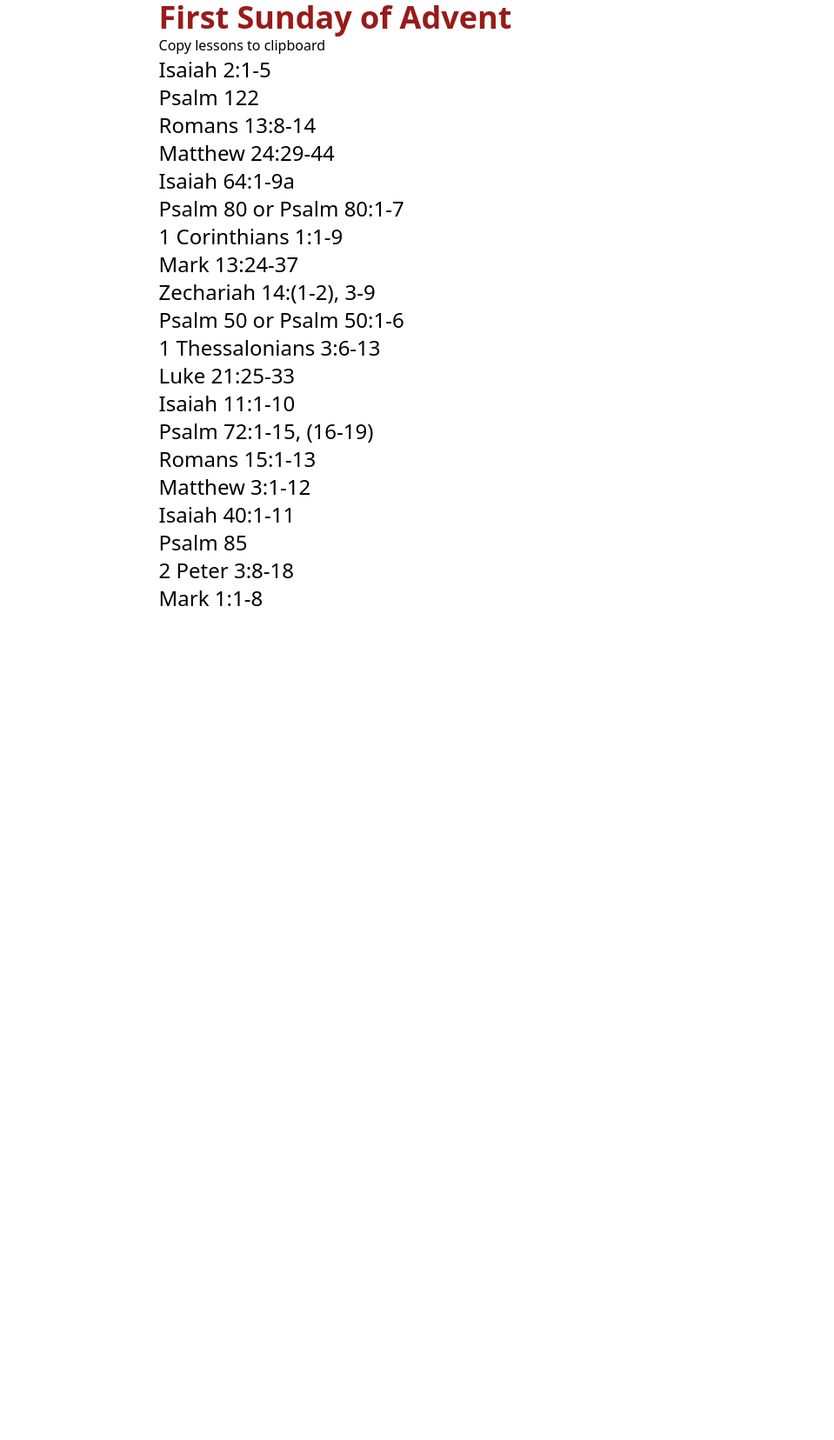
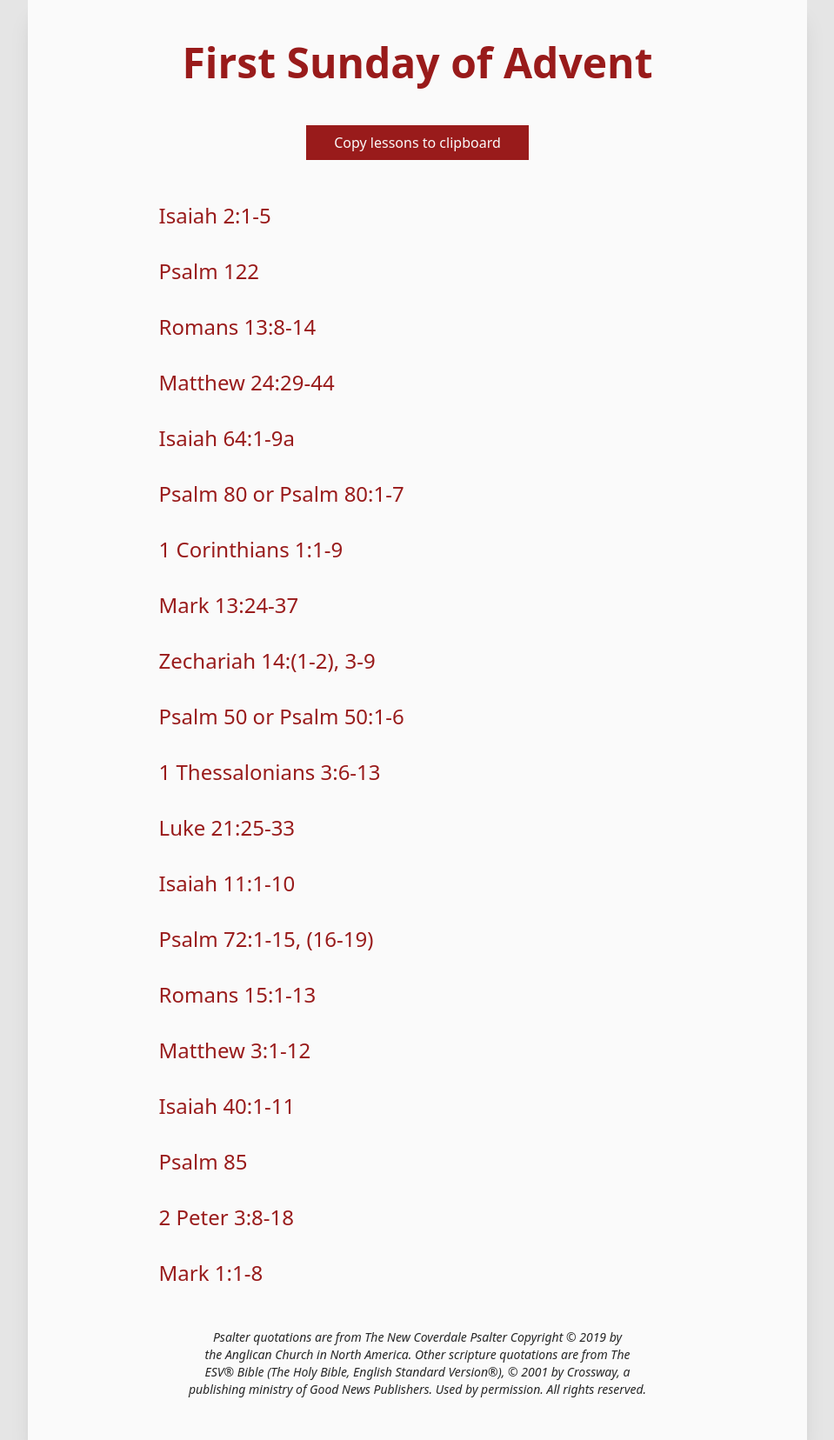
Before and after one commit to wtwingate/lectionary-django, a Django app: template lectionary/templates/lectionary/detail.html in a window 1280 px wide. Shown: the whole page at 87% size, without its empty margins (160-1119 px from the left). Before the commit the page ends 697 px from the top, so only its background shows below. Run offline with Django 5.2, Linux system fonts and the light colour scheme; the template is opened without the code that fills it: values that come from a table or form of the project are taken from there, others are empty; data comes from the database, SQL or seed files in the repository.

Commit message:
Add basic styling to Day detail pages

```diff
--- a/lectionary/templates/lectionary/base.html
+++ b/lectionary/templates/lectionary/base.html
@@ -9,9 +9,11 @@
             {% block title %}Lectionary{% endblock %}
         </title>
     </head>
-    <body>
-        <main class="max-w-prose mx-auto">
-            {% block content %}{% endblock %}
+    <body class="bg-neutral-200">
+        <main class="text-neutral-800 bg-neutral-50 min-w-fit max-w-4xl mx-auto min-h-screen py-12 px-8 shadow-xl">
+            <div class="max-w-prose mx-auto">
+                {% block content %}{% endblock %}
+            </div>
         </main>
     </body>
 </html>
--- a/lectionary/templates/lectionary/detail.html
+++ b/lectionary/templates/lectionary/detail.html
@@ -3,15 +3,23 @@
 {% block title %}{{ day.name }}{% endblock %}
 {% block content %}
     {% if day.service is not None %}
-        <h1 class="text-4xl font-semibold text-red-800">{{ day.name }}: {{ day.service }}</h1>
+        <h1 class="mb-12 text-5xl text-center font-semibold text-red-800">{{ day.name }}: {{ day.service }}</h1>
     {% else %}
-        <h1 class="text-4xl font-semibold text-red-800">{{ day.name }}</h1>
+        <h1 class="mb-12 text-5xl text-center font-semibold text-red-800">{{ day.name }}</h1>
     {% endif %}
-    <button id="copy-button">Copy lessons to clipboard</button>
+    <button class="block max-w-fit mx-auto mb-12 px-8 py-2 text-neutral-50 bg-red-800 hover:bg-red-900"
+            id="copy-button">Copy lessons to clipboard</button>
     {% for lesson in lessons %}
-        <h2 class="text-2xl">{{ lesson.reference }}</h2>
+        <h2 class="text-2xl mt-8 mb-4 text-red-800">{{ lesson.reference }}</h2>
         <div class="scripture">{{ lesson.scripture | safe }}</div>
     {% endfor %}
+    <p class="mt-12 text-sm italic text-center text-balance">
+        Psalter quotations are from The New Coverdale Psalter Copyright © 2019
+        by the Anglican Church in North America. Other scripture quotations are
+        from The ESV® Bible (The Holy Bible, English Standard Version®), © 2001
+        by Crossway, a publishing ministry of Good News Publishers. Used by
+        permission. All rights reserved.
+    </p>
     <script>var texts = JSON.parse("{{ texts | escapejs }}");</script>
     <script src="{% static 'lectionary/clipboard.js' %}"></script>
 {% endblock %}
--- a/static/src/output.css
+++ b/static/src/output.css
@@ -581,6 +581,11 @@ video {
   margin-bottom: 1rem;
 }
 
+.my-12 {
+  margin-top: 3rem;
+  margin-bottom: 3rem;
+}
+
 .mt-4 {
   margin-top: 1rem;
 }
@@ -601,6 +606,18 @@ video {
   margin-bottom: 2rem;
 }
 
+.mt-8 {
+  margin-top: 2rem;
+}
+
+.mt-12 {
+  margin-top: 3rem;
+}
+
+.mb-12 {
+  margin-bottom: 3rem;
+}
+
 .block {
   display: block;
 }
@@ -611,6 +628,23 @@ video {
 
 .list-item {
   display: list-item;
+}
+
+.max-h-screen {
+  max-height: 100vh;
+}
+
+.min-h-screen {
+  min-height: 100vh;
+}
+
+.min-h-full {
+  min-height: 100%;
+}
+
+.min-w-fit {
+  min-width: -moz-fit-content;
+  min-width: fit-content;
 }
 
 .max-w-prose {
@@ -624,6 +658,31 @@ video {
 
 .max-w-full {
   max-width: 100%;
+}
+
+.max-w-max {
+  max-width: -moz-max-content;
+  max-width: max-content;
+}
+
+.max-w-4xl {
+  max-width: 56rem;
+}
+
+.max-w-3xl {
+  max-width: 48rem;
+}
+
+.max-w-2xl {
+  max-width: 42rem;
+}
+
+.max-w-6xl {
+  max-width: 72rem;
+}
+
+.max-w-5xl {
+  max-width: 64rem;
 }
 
 .cursor-pointer {
@@ -654,6 +713,10 @@ video {
   gap: 2rem;
 }
 
+.text-balance {
+  text-wrap: balance;
+}
+
 .border-2 {
   border-width: 2px;
 }
@@ -670,6 +733,21 @@ video {
 .bg-red-800 {
   --tw-bg-opacity: 1;
   background-color: rgb(153 27 27 / var(--tw-bg-opacity));
+}
+
+.bg-red-100 {
+  --tw-bg-opacity: 1;
+  background-color: rgb(254 226 226 / var(--tw-bg-opacity));
+}
+
+.bg-neutral-50 {
+  --tw-bg-opacity: 1;
+  background-color: rgb(250 250 250 / var(--tw-bg-opacity));
+}
+
+.bg-neutral-200 {
+  --tw-bg-opacity: 1;
+  background-color: rgb(229 229 229 / var(--tw-bg-opacity));
 }
 
 .px-8 {
@@ -690,6 +768,15 @@ video {
 .py-2 {
   padding-top: 0.5rem;
   padding-bottom: 0.5rem;
+}
+
+.py-12 {
+  padding-top: 3rem;
+  padding-bottom: 3rem;
+}
+
+.pt-12 {
+  padding-top: 3rem;
 }
 
 .text-center {
@@ -726,6 +813,11 @@ video {
   line-height: 2.25rem;
 }
 
+.text-sm {
+  font-size: 0.875rem;
+  line-height: 1.25rem;
+}
+
 .font-semibold {
   font-weight: 600;
 }
@@ -744,7 +836,38 @@ video {
   color: rgb(245 245 245 / var(--tw-text-opacity));
 }
 
+.text-neutral-50 {
+  --tw-text-opacity: 1;
+  color: rgb(250 250 250 / var(--tw-text-opacity));
+}
+
+.text-neutral-800 {
+  --tw-text-opacity: 1;
+  color: rgb(38 38 38 / var(--tw-text-opacity));
+}
+
+.underline {
+  text-decoration-line: underline;
+}
+
+.shadow {
+  --tw-shadow: 0 1px 3px 0 rgb(0 0 0 / 0.1), 0 1px 2px -1px rgb(0 0 0 / 0.1);
+  --tw-shadow-colored: 0 1px 3px 0 var(--tw-shadow-color), 0 1px 2px -1px var(--tw-shadow-color);
+  box-shadow: var(--tw-ring-offset-shadow, 0 0 #0000), var(--tw-ring-shadow, 0 0 #0000), var(--tw-shadow);
+}
+
+.shadow-xl {
+  --tw-shadow: 0 20px 25px -5px rgb(0 0 0 / 0.1), 0 8px 10px -6px rgb(0 0 0 / 0.1);
+  --tw-shadow-colored: 0 20px 25px -5px var(--tw-shadow-color), 0 8px 10px -6px var(--tw-shadow-color);
+  box-shadow: var(--tw-ring-offset-shadow, 0 0 #0000), var(--tw-ring-shadow, 0 0 #0000), var(--tw-shadow);
+}
+
 .scripture p {
   margin-top: 0.5rem;
   margin-bottom: 0.5rem;
 }
+
+.hover\:bg-red-900:hover {
+  --tw-bg-opacity: 1;
+  background-color: rgb(127 29 29 / var(--tw-bg-opacity));
+}
```
Also changed, not shown: lectionary/templates/lectionary/index.html (+17 -12 lines).
